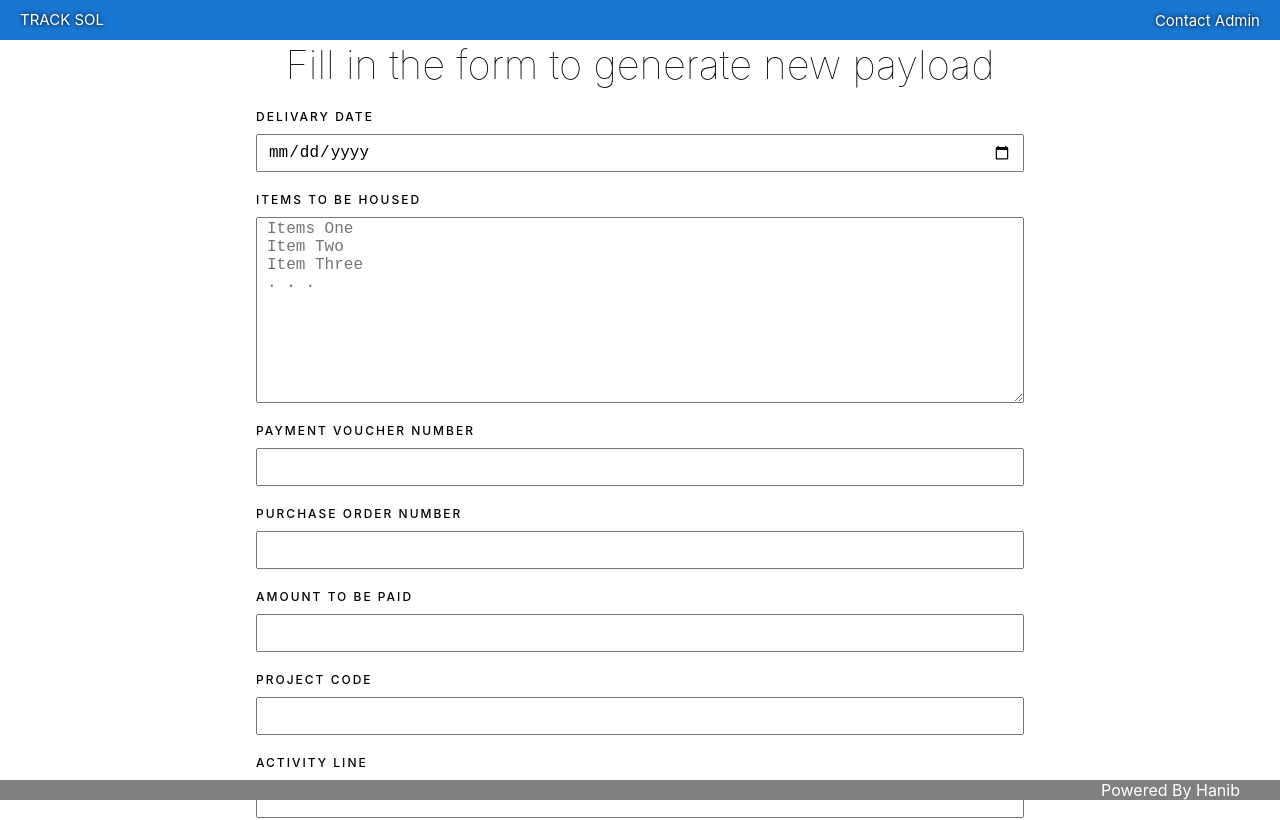
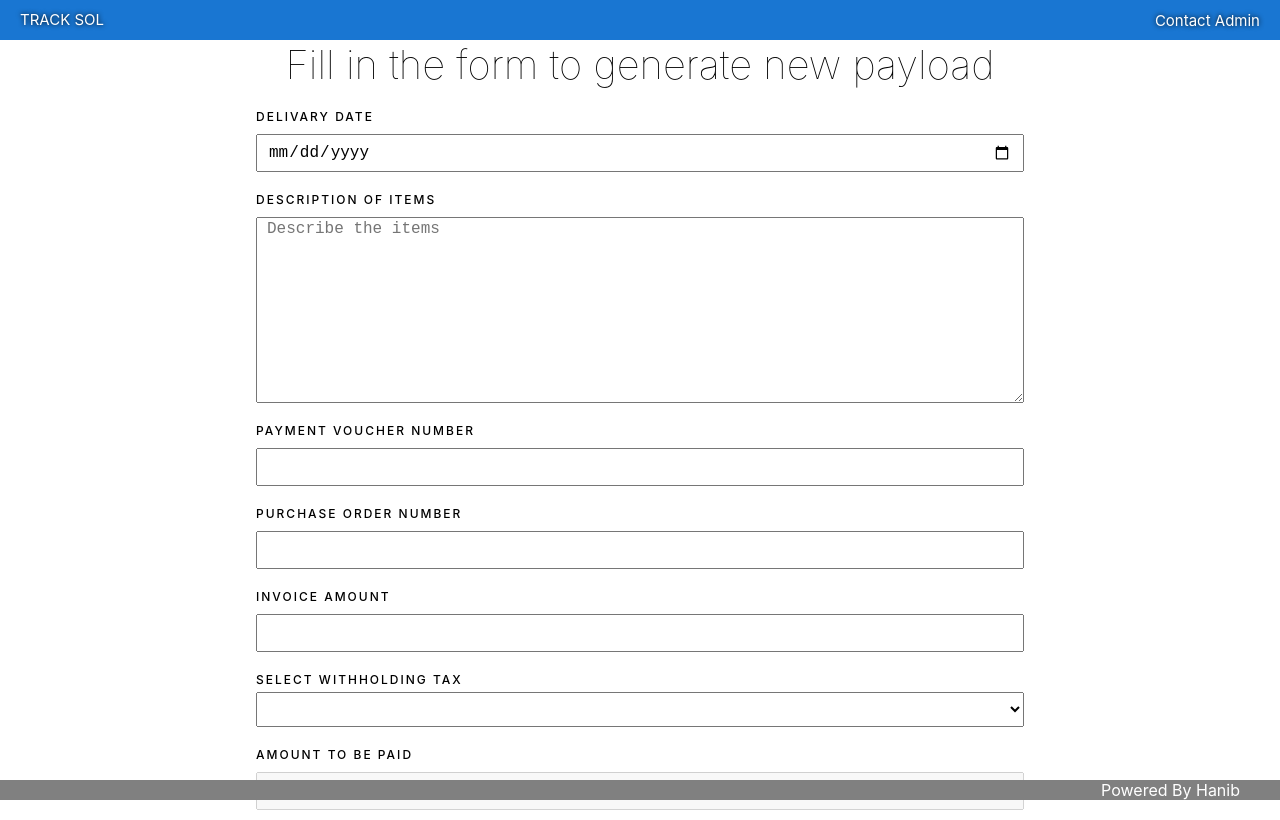
Before and after one commit to jngisiro/whouse, an Angular app: page /new in a window 1280 px wide. Shown: the top 820 px of the page. Built offline with nearby package versions, Linux system fonts and the light colour scheme.

Commit message:
Fix: change to newpayload interface

```diff
--- a/src/app/dashboard/accounts/accounts.component.html
+++ b/src/app/dashboard/accounts/accounts.component.html
@@ -17,7 +17,7 @@
       <a [ngClass]="{ active: tab === 'rejected' }">Rejected</a>
     </li>
     <li (click)="onTab('approved')">
-      <a [ngClass]="{ active: tab === 'approved' }">Approved</a>
+      <a [ngClass]="{ active: tab === 'approved' }">Approved for Payment</a>
     </li>
   </ul>
 
--- a/src/app/dashboard/comments/comments.component.html
+++ b/src/app/dashboard/comments/comments.component.html
@@ -4,7 +4,7 @@
     <div class="dp"></div>
     <div class="message">
       <h4>
-        {{ comment.user.firstname }} {{ comment.user.lastname }} |
+        {{ comment.user.firstname }} {{ comment.user.lastname }} on <span> - {{comment?.createdAt | date}}</span>
         {{ comment.user.role }}
       </h4>
       <div>
--- a/src/app/dashboard/newpayload/newpayload.component.html
+++ b/src/app/dashboard/newpayload/newpayload.component.html
@@ -14,17 +14,14 @@
     </label>
 
     <label for="payload">
-      Items to be housed
+      Description of Items
       <textarea
         ngModel
         #payload="ngModel"
         name="payload"
         required
         rows="10"
-        placeholder="Items One
-Item Two
-Item Three
-. . ."
+        placeholder="Describe the items"
       ></textarea>
     </label>
 
@@ -50,13 +47,34 @@ Item Three
       />
     </label>
 
+    <label for="invoiceAmount">
+      Invoice Amount
+      <input
+        type="number"
+        ngModel
+        #invoiceAmount="ngModel"
+        required
+        name="invoiceAmount"
+      />
+    </label>
+
+    <label for="tax">
+      SELECT WITHHOLDING TAX
+      <select name="tax" ngModel #tax="ngModel" required
+        (change)="calculateAmount($event.target.value, invoiceAmount)">
+        <option value="0">0%</option>
+        <option value="6">6%</option>
+      </select>
+    </label>
+
     <label for="amountToBePaid">
       Amount to be paid
       <input
         type="number"
+        placeholder = " {{ amountCalculated | currency: 'UGX ':'code' }}"
         ngModel
         #amountToBePaid="ngModel"
-        required
+        disabled
         name="amountToBePaid"
       />
     </label>
--- a/src/app/dashboard/newpayload/newpayload.component.scss
+++ b/src/app/dashboard/newpayload/newpayload.component.scss
@@ -37,6 +37,12 @@
     margin-top: 20px;
     display: flex;
     flex-flow: column;
+  }
+
+  select{
+    height: 35px;
+    font-size: 18px;
+    margin-top: 5px;
   }
 
   input {
--- a/src/app/dashboard/newpayload/newpayload.component.ts
+++ b/src/app/dashboard/newpayload/newpayload.component.ts
@@ -10,6 +10,7 @@ import { Router } from '@angular/router';
 })
 export class NewpayloadComponent implements OnInit {
   loading: boolean = false;
+  amountCalculated = 0;
 
   constructor(private ds: DataService, private router: Router) {}
 
@@ -17,7 +18,8 @@ export class NewpayloadComponent implements OnInit {
 
   onSubmit(form: NgForm) {
     this.loading = true;
-    form.value.payload = form.value.payload.split('\n');
+    form.value.amountToBePaid = this.amountCalculated
+    console.log(form.value);
 
     this.ds.createTransaction(form.value).subscribe(
       (response) => {
@@ -31,4 +33,7 @@ export class NewpayloadComponent implements OnInit {
       }
     );
   }
+  calculateAmount(value, amount){
+    this.amountCalculated = amount.viewModel - ((value / 100) * amount.viewModel);
+  }
 }
--- a/src/app/dashboard/transaction-details/transaction-details.component.html
+++ b/src/app/dashboard/transaction-details/transaction-details.component.html
@@ -3,15 +3,14 @@
 
   <app-loading *ngIf="loading"></app-loading>
 
+  <h3>Date Submitted: {{ transaction?.paymentRequisitionDate | date }}</h3>
   <div *ngIf="!loading && !error" class="info">
     <div>
       <h3>Delivery Date</h3>
       <p>{{ transaction.deliveryDate | date }}</p>
 
       <h3>Payload Items</h3>
-      <ul>
-        <li *ngFor="let item of transaction.payload">{{ item }}</li>
-      </ul>
+      <p>{{ transaction.payload }}</p>
 
       <h3>Payment Voucher Number</h3>
       <p>{{ transaction.paymentVoucherNumber }}</p>
@@ -27,9 +26,6 @@
       <h3>Activity Line</h3>
       <p>{{ transaction.activityLine }}</p>
 
-      <h3>Payment Requisition Date</h3>
-      <p>{{ transaction.paymentRequisitionDate | date }}</p>
-
       <h3>Amount to be paid</h3>
       <p>{{ transaction.amountToBePaid | currency: "UGX ":"code" }}</p>
     </div>
@@ -37,7 +33,7 @@
 
   <app-comments
     [comments]="transaction?.comments"
-    [step]="transaction.step"
+    [step]="transaction?.step"
   ></app-comments>
 
   <div *ngIf="error">
--- a/src/app/dashboard/transaction-details/transaction-details.component.ts
+++ b/src/app/dashboard/transaction-details/transaction-details.component.ts
@@ -26,7 +26,6 @@ export class TransactionDetailsComponent implements OnInit {
       this.ds.getTransactionById(params['id']).subscribe(
         (response: any) => {
           this.transaction = response.data.transaction;
-          console.log(this.transaction.comments[0]);
           this.loading = false;
         },
         (err) => {
```
